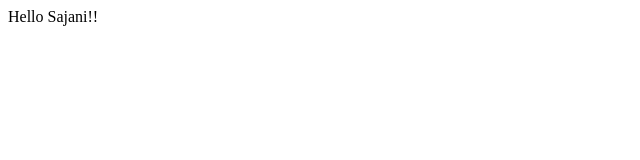
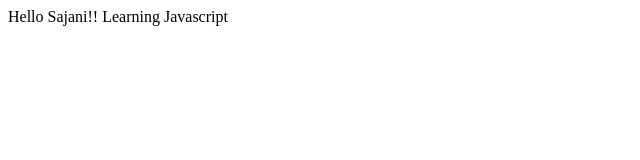
Before and after one commit to Sajani32/test, a plain HTML site: page index.html in a window 1280 px wide. Shown: the whole page, without its empty margins (0-640 px from the left). Drawn offline with Linux system fonts and the light colour scheme.

Commit message:
added learning javascript to html

```diff
--- a/index.html
+++ b/index.html
@@ -1,4 +1,6 @@
 <html>
 
 Hello Sajani!!
+Learning Javascript
+
     </html>
```
